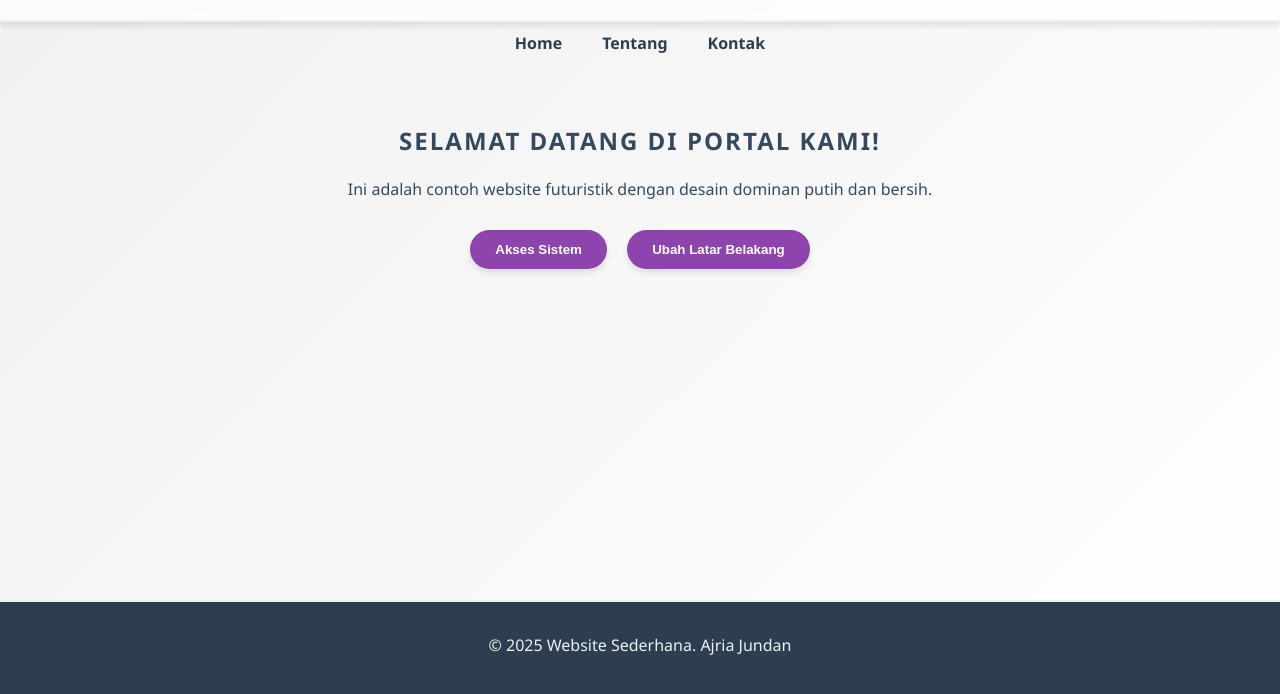
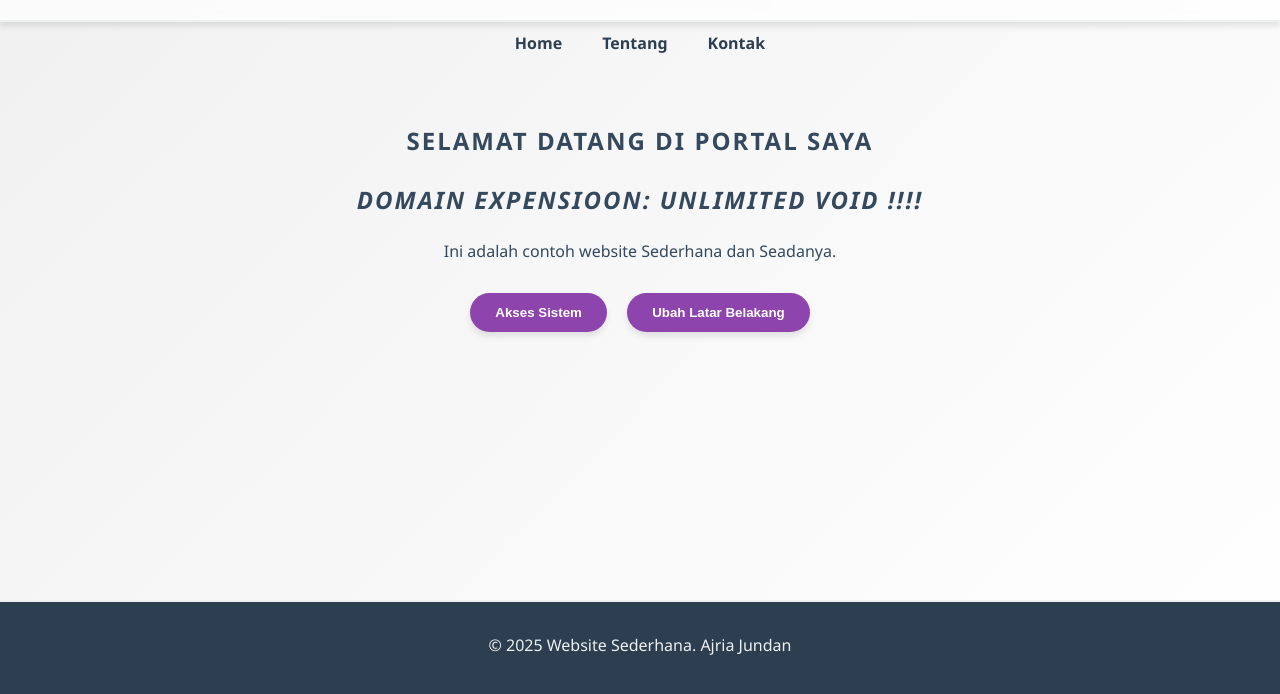
Before and after one commit to jundan01/jundan01.github.io, a plain HTML site: page TugasWebsiteSederhana/TugasWeb.html in a window 1280 px wide. Shown: the part 106-800 px from the top of the page. Drawn offline with Linux system fonts and the light colour scheme.

Commit message:
Update TugasWeb.html

```diff
--- a/TugasWebsiteSederhana/TugasWeb.html
+++ b/TugasWebsiteSederhana/TugasWeb.html
@@ -145,8 +145,10 @@
     </nav>
     <main id="content">
         <!-- Default Home Page -->
-        <h2>Selamat Datang di Portal Kami!</h2>
-        <p>Ini adalah contoh website futuristik dengan desain dominan putih dan bersih.</p>
+        <h2>Selamat Datang di Portal Saya
+            <p padding="0"><i>Domain Expensioon: Unlimited Void !!!!</i></p>
+        </h2>
+        <p>Ini adalah contoh website Sederhana dan Seadanya.</p>
         <button onclick="showAlert()">Akses Sistem</button>
         <button onclick="changeBackgroundColor('#222')">Ubah Latar Belakang</button>
     </main>
```
